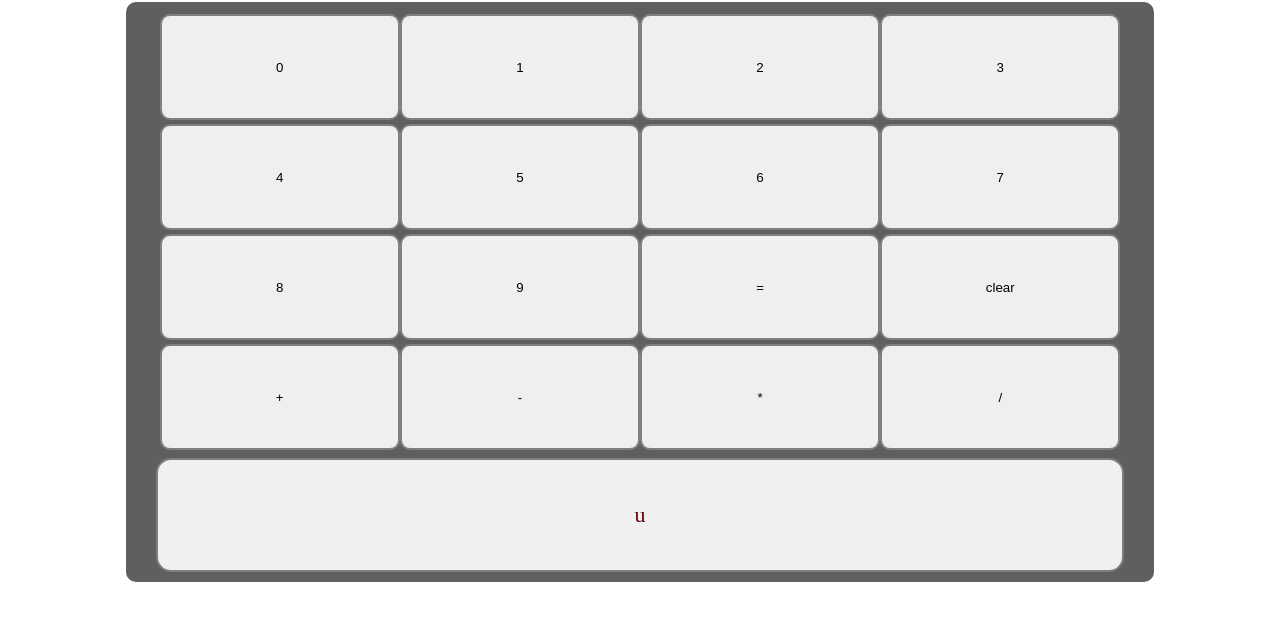
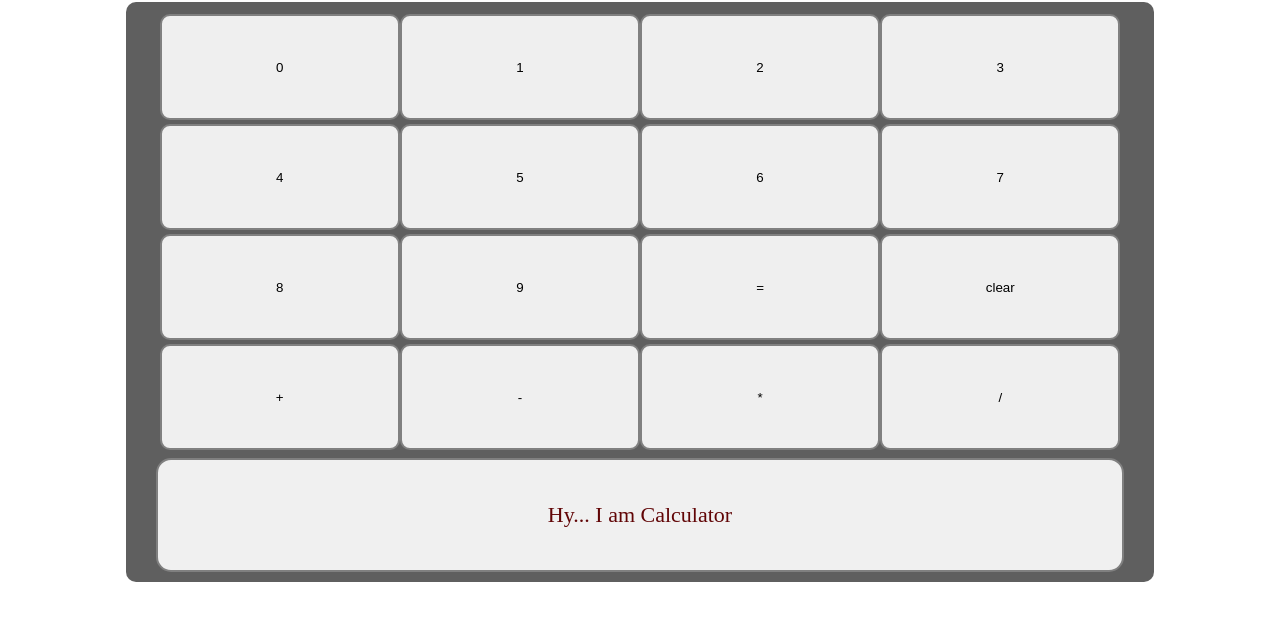
Before and after one commit to W-UD/the-odin-project-tasks, a plain HTML site: page projects/calculator/calculator.html in a window 1280 px wide. Shown: the part 70-690 px from the top of the page. Drawn offline with Linux system fonts and the light colour scheme.

Commit message:
change text to display-content

```diff
--- a/projects/calculator/calculator.html
+++ b/projects/calculator/calculator.html
@@ -33,7 +33,7 @@
       <!--Display of button clicked-->
 
       <div id="display-container">
-        <p class="num-button-display display-content">u</p>
+        <p class="num-button-display display-content">Hy... I am Calculator</p>
       </div>
     </div>
 
```
